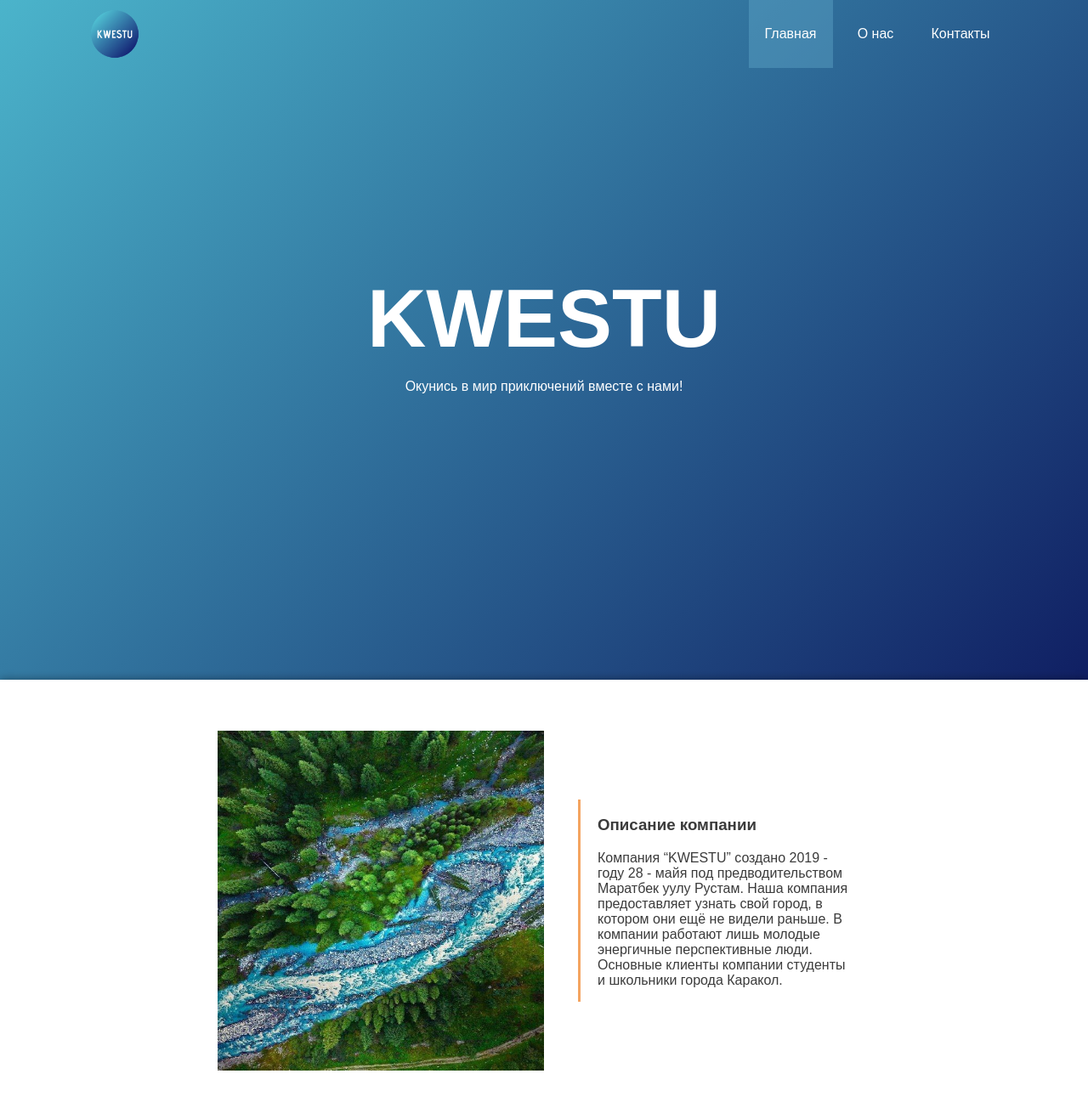
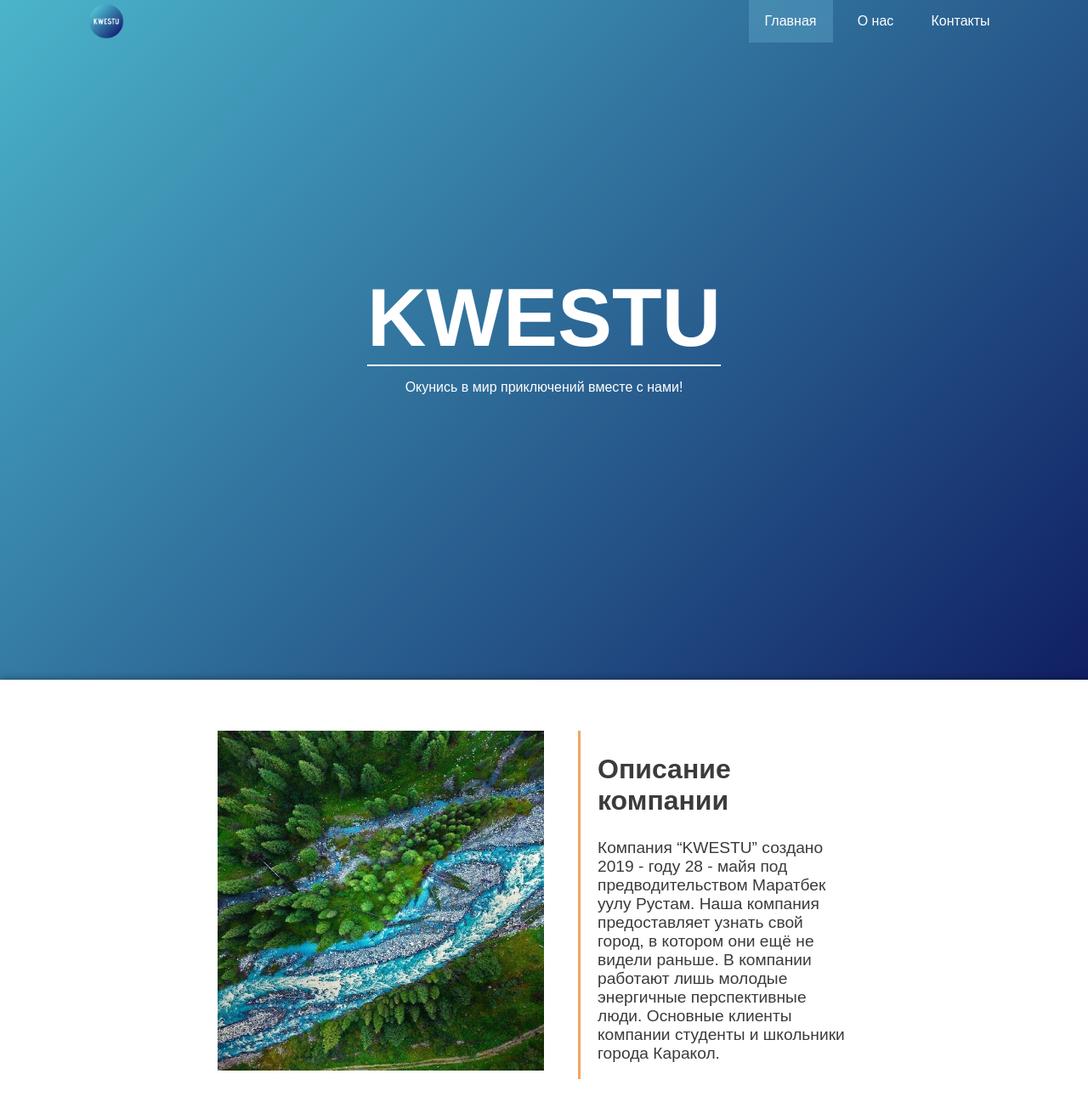
Before and after one commit to Nurjigit-Melis-uulu/KWESTU.com, a plain HTML site: page index.html in a window 1280 px wide. Shown: the top 1297 px of the page at 85% size. Drawn offline with Linux system fonts and the light colour scheme.

Commit message:
modified font sizes

```diff
--- a/index.html
+++ b/index.html
@@ -49,7 +49,7 @@
         </div>
         <article class="opacity-text">
           <div class="text">
-            <h3>Описание компании</h3>
+            <h2>Описание компании</h2>
             <p>
               Компания “KWESTU” создано 2019 - году 28 - майя под предводительством Маратбек уулу Рустам. Наша компания
               предоставляет узнать свой город, в котором они ещё не видели раньше. В компании работают лишь молодые
@@ -124,6 +124,11 @@
       <i class="icon-codepen"></i>
       <i class="icon-paper-plane"></i>
     </div>
+    <div>
+      <span>
+        Copyright <i class="icon-copyright"></i> 2019. All Right Reversed
+      </span>
+    </div>
   </footer>
 
   <script src='./script/main.js'></script>
--- a/style/main.css
+++ b/style/main.css
@@ -11,7 +11,7 @@ img {
 
 nav {
   width: 100%;
-  height: 80px;
+  height: 50px;
   display: flex;
   justify-content: space-between;
   align-items: center;
@@ -30,8 +30,8 @@ nav.active {
 }
 
 nav .logo {
-  width: 70px;
-  height: 70px;
+  width: 50px;
+  height: 50px;
 }
 
 nav ul {
@@ -90,6 +90,7 @@ header {
 header h1 {
   font-size: 6em;
   margin: 0;
+  border-bottom: 2px solid white;
 }
 
 section {
@@ -121,6 +122,14 @@ article .text {
   border-left: 3px solid sandybrown;
   box-sizing: border-box;
   padding: 0 20px;
+}
+
+article h2 {
+  font-size: 2em;
+}
+
+article p {
+  font-size: 1.2em;
 }
 
 .image {
```
